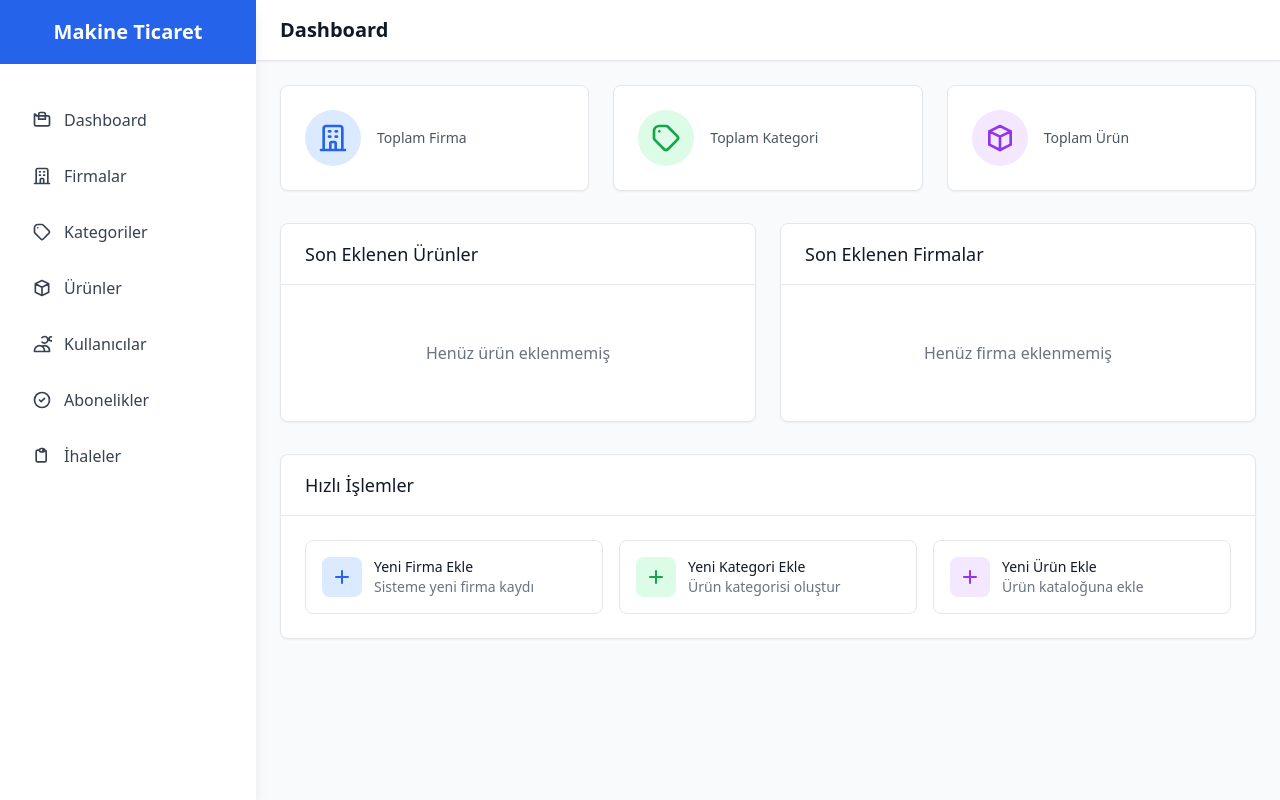
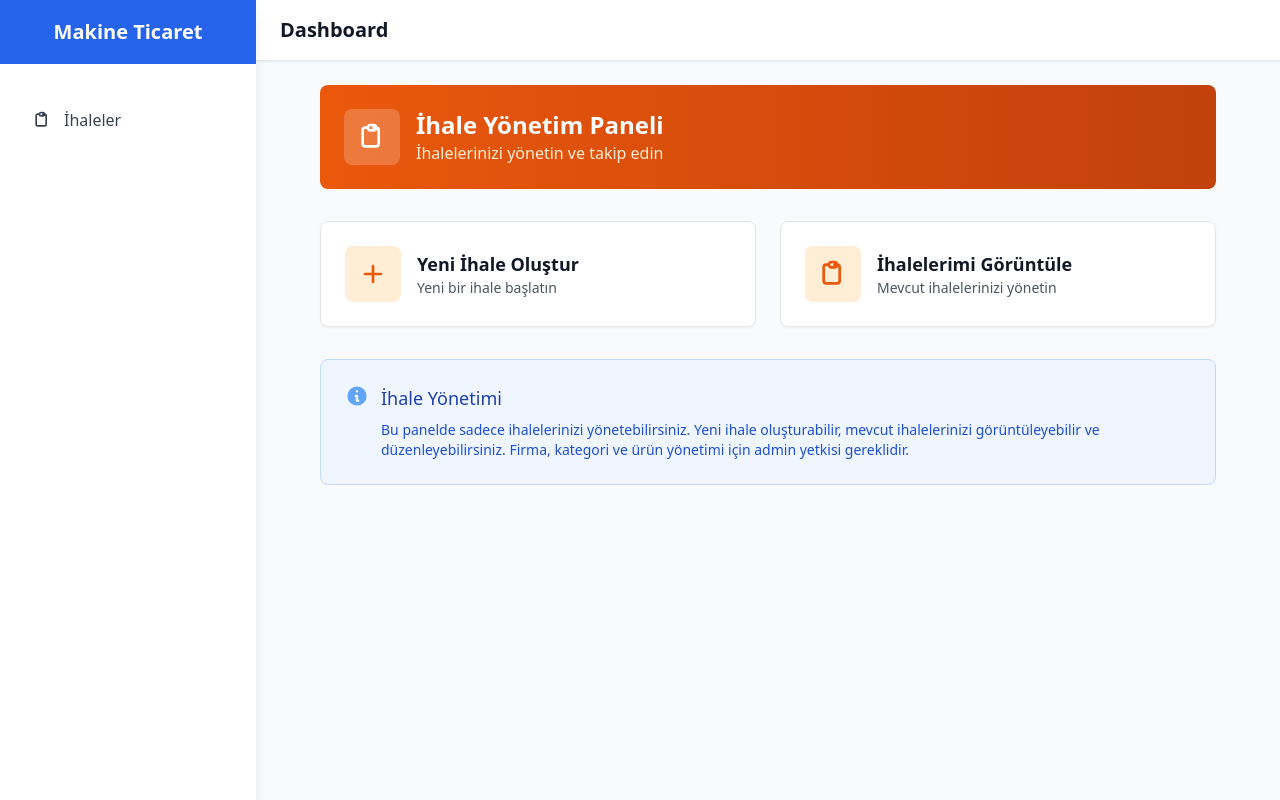
Before and after one commit to sercantrhnn/makine-ticaret, a Symfony app: template templates/admin/dashboard.html.twig in a window 1280 px wide. Run offline with Twig, Linux system fonts and the light colour scheme; the template is opened without the code that fills it, so the values that code supplies are empty; some libraries are stand-ins or nearby versions.

Commit message:
Rollere göre panelde yapılabilecek işlemler düzenlendi.

```diff
--- a/src/Controller/AdminController.php
+++ b/src/Controller/AdminController.php
@@ -11,8 +11,10 @@ use App\Repository\ProductsRepository;
 use Symfony\Bundle\FrameworkBundle\Controller\AbstractController;
 use Symfony\Component\HttpFoundation\Response;
 use Symfony\Component\Routing\Annotation\Route;
+use Symfony\Component\Security\Http\Attribute\IsGranted;
 
 #[Route('/admin')]
+#[IsGranted('ROLE_SUBSCRIBER')]
 class AdminController extends AbstractController
 {
     #[Route('/', name: 'admin_dashboard')]
--- a/src/Controller/BidsController.php
+++ b/src/Controller/BidsController.php
@@ -18,7 +18,7 @@ use Symfony\Component\Routing\Annotation\Route;
 use Symfony\Component\Security\Http\Attribute\IsGranted;
 
 #[Route('/admin/bids')]
-#[IsGranted('ROLE_ADMIN')]
+#[IsGranted('ROLE_SUBSCRIBER')]
 class BidsController extends AbstractController
 {
     public function __construct(
--- a/src/Controller/CategoriesController.php
+++ b/src/Controller/CategoriesController.php
@@ -10,8 +10,10 @@ use Symfony\Bundle\FrameworkBundle\Controller\AbstractController;
 use Symfony\Component\HttpFoundation\Request;
 use Symfony\Component\HttpFoundation\Response;
 use Symfony\Component\Routing\Attribute\Route;
+use Symfony\Component\Security\Http\Attribute\IsGranted;
 
 #[Route('/admin/categories')]
+#[IsGranted('ROLE_ADMIN', message: 'Bu sayfaya erişim için admin yetkisi gereklidir.')]
 class CategoriesController extends AbstractController
 {
     #[Route('/', name: 'categories_index', methods: ['GET'])]
--- a/src/Controller/CompaniesController.php
+++ b/src/Controller/CompaniesController.php
@@ -10,8 +10,10 @@ use Symfony\Bundle\FrameworkBundle\Controller\AbstractController;
 use Symfony\Component\HttpFoundation\Request;
 use Symfony\Component\HttpFoundation\Response;
 use Symfony\Component\Routing\Attribute\Route;
+use Symfony\Component\Security\Http\Attribute\IsGranted;
 
 #[Route('/admin/companies')]
+#[IsGranted('ROLE_ADMIN', message: 'Bu sayfaya erişim için admin yetkisi gereklidir.')]
 class CompaniesController extends AbstractController
 {
     #[Route('/', name: 'companies_index', methods: ['GET'])]
--- a/src/Controller/ProductsController.php
+++ b/src/Controller/ProductsController.php
@@ -10,8 +10,10 @@ use Symfony\Bundle\FrameworkBundle\Controller\AbstractController;
 use Symfony\Component\HttpFoundation\Request;
 use Symfony\Component\HttpFoundation\Response;
 use Symfony\Component\Routing\Attribute\Route;
+use Symfony\Component\Security\Http\Attribute\IsGranted;
 
 #[Route('/admin/products')]
+#[IsGranted('ROLE_ADMIN', message: 'Bu sayfaya erişim için admin yetkisi gereklidir.')]
 class ProductsController extends AbstractController
 {
     #[Route('/', name: 'products_index', methods: ['GET'])]
--- a/src/Controller/SubscriptionController.php
+++ b/src/Controller/SubscriptionController.php
@@ -14,7 +14,7 @@ use Symfony\Component\Routing\Annotation\Route;
 use Symfony\Component\Security\Http\Attribute\IsGranted;
 
 #[Route('/admin/subscriptions')]
-#[IsGranted('ROLE_ADMIN')]
+#[IsGranted('ROLE_ADMIN', message: 'Bu sayfaya erişim için admin yetkisi gereklidir.')]
 class SubscriptionController extends AbstractController
 {
     public function __construct(
--- a/src/Controller/UserController.php
+++ b/src/Controller/UserController.php
@@ -14,7 +14,7 @@ use Symfony\Component\Routing\Attribute\Route;
 use Symfony\Component\Security\Http\Attribute\IsGranted;
 
 #[Route('/admin/users')]
-#[IsGranted('ROLE_ADMIN')]
+#[IsGranted('ROLE_ADMIN', message: 'Bu sayfaya erişim için admin yetkisi gereklidir.')]
 class UserController extends AbstractController
 {
     #[Route('/', name: 'users_index', methods: ['GET'])]
--- a/templates/admin/base.html.twig
+++ b/templates/admin/base.html.twig
@@ -47,6 +47,8 @@
             <!-- Navigation -->
             <nav class="mt-8">
                 <div class="px-4 space-y-2">
+                    {% if 'ROLE_ADMIN' in app.user.roles %}
+                        <!-- Admin menüsü - Tüm sayfalar -->
                         <a href="{{ path('admin_dashboard') }}"
                            class="flex items-center px-4 py-3 text-gray-700 rounded-lg hover:bg-gray-100 hover:text-primary-600 transition-colors">
                             <svg class="w-5 h-5 mr-3" fill="none" stroke="currentColor" viewBox="0 0 24 24">
@@ -95,7 +97,9 @@
                             </svg>
                             Abonelikler
                         </a>
+                    {% endif %}
 
+                    <!-- İhaleler - Hem Admin hem Subscriber erişebilir -->
                     <a href="{{ path('app_bids_index') }}"
                        class="flex items-center px-4 py-3 text-gray-700 rounded-lg hover:bg-gray-100 hover:text-primary-600 transition-colors">
                         <svg class="w-5 h-5 mr-3" fill="none" stroke="currentColor" viewBox="0 0 24 24">
--- a/templates/admin/dashboard.html.twig
+++ b/templates/admin/dashboard.html.twig
@@ -4,6 +4,8 @@
 {% block page_title %}Dashboard{% endblock %}
 
 {% block body %}
+    {% if 'ROLE_ADMIN' in app.user.roles %}
+        <!-- Admin Dashboard - Tüm istatistikler -->
         <!-- Stats Cards -->
         <div class="grid grid-cols-1 md:grid-cols-3 gap-6 mb-8">
             <!-- Companies Stats -->
@@ -191,4 +193,75 @@
                 </div>
             </div>
         </div>
+    {% else %}
+        <!-- Subscriber Dashboard - Sadece İhaleler -->
+        <div class="max-w-4xl mx-auto">
+            <!-- Welcome Message -->
+            <div class="bg-gradient-to-r from-orange-600 to-orange-700 rounded-lg p-6 mb-8 text-white">
+                <div class="flex items-center">
+                    <div class="p-3 bg-white bg-opacity-20 rounded-lg">
+                        <svg class="w-8 h-8" fill="none" stroke="currentColor" viewBox="0 0 24 24">
+                            <path stroke-linecap="round" stroke-linejoin="round" stroke-width="2" d="M9 5H7a2 2 0 00-2 2v10a2 2 0 002 2h8a2 2 0 002-2V7a2 2 0 00-2-2h-2M9 5a2 2 0 002 2h2a2 2 0 002-2M9 5a2 2 0 012-2h2a2 2 0 012 2"></path>
+                        </svg>
+                    </div>
+                    <div class="ml-4">
+                        <h2 class="text-2xl font-bold">İhale Yönetim Paneli</h2>
+                        <p class="text-orange-100">İhalelerinizi yönetin ve takip edin</p>
+                    </div>
+                </div>
+            </div>
+
+            <!-- Quick Actions -->
+            <div class="grid grid-cols-1 md:grid-cols-2 gap-6 mb-8">
+                <a href="{{ path('app_bids_new') }}"
+                   class="bg-white rounded-lg shadow-sm border border-gray-200 p-6 hover:border-orange-300 hover:bg-orange-50 transition-colors">
+                    <div class="flex items-center">
+                        <div class="p-3 bg-orange-100 rounded-lg">
+                            <svg class="w-8 h-8 text-orange-600" fill="none" stroke="currentColor" viewBox="0 0 24 24">
+                                <path stroke-linecap="round" stroke-linejoin="round" stroke-width="2" d="M12 6v6m0 0v6m0-6h6m-6 0H6"></path>
+                            </svg>
+                        </div>
+                        <div class="ml-4">
+                            <h3 class="text-lg font-semibold text-gray-900">Yeni İhale Oluştur</h3>
+                            <p class="text-sm text-gray-600">Yeni bir ihale başlatın</p>
+                        </div>
+                    </div>
+                </a>
+
+                <a href="{{ path('app_bids_index') }}"
+                   class="bg-white rounded-lg shadow-sm border border-gray-200 p-6 hover:border-orange-300 hover:bg-orange-50 transition-colors">
+                    <div class="flex items-center">
+                        <div class="p-3 bg-orange-100 rounded-lg">
+                            <svg class="w-8 h-8 text-orange-600" fill="none" stroke="currentColor" viewBox="0 0 24 24">
+                                <path stroke-linecap="round" stroke-linejoin="round" stroke-width="2" d="M9 5H7a2 2 0 00-2 2v10a2 2 0 002 2h8a2 2 0 002-2V7a2 2 0 00-2-2h-2M9 5a2 2 0 002 2h2a2 2 0 002-2M9 5a2 2 0 012-2h2a2 2 0 012 2"></path>
+                            </svg>
+                        </div>
+                        <div class="ml-4">
+                            <h3 class="text-lg font-semibold text-gray-900">İhalelerimi Görüntüle</h3>
+                            <p class="text-sm text-gray-600">Mevcut ihalelerinizi yönetin</p>
+                        </div>
+                    </div>
+                </a>
+            </div>
+
+            <!-- Info Card -->
+            <div class="bg-blue-50 border border-blue-200 rounded-lg p-6">
+                <div class="flex">
+                    <div class="flex-shrink-0">
+                        <svg class="h-6 w-6 text-blue-400" fill="currentColor" viewBox="0 0 20 20">
+                            <path fill-rule="evenodd" d="M18 10a8 8 0 11-16 0 8 8 0 0116 0zm-7-4a1 1 0 11-2 0 1 1 0 012 0zM9 9a1 1 0 000 2v3a1 1 0 001 1h1a1 1 0 100-2v-3a1 1 0 00-1-1H9z" clip-rule="evenodd"></path>
+                        </svg>
+                    </div>
+                    <div class="ml-3">
+                        <h4 class="text-lg font-medium text-blue-800">İhale Yönetimi</h4>
+                        <p class="mt-2 text-sm text-blue-700">
+                            Bu panelde sadece ihalelerinizi yönetebilirsiniz. Yeni ihale oluşturabilir,
+                            mevcut ihalelerinizi görüntüleyebilir ve düzenleyebilirsiniz.
+                            Firma, kategori ve ürün yönetimi için admin yetkisi gereklidir.
+                        </p>
+                    </div>
+                </div>
+            </div>
+        </div>
+    {% endif %}
 {% endblock %}
```
Also changed, not shown: 1 other file. Lines whose indentation alone changed are shown as unchanged.
